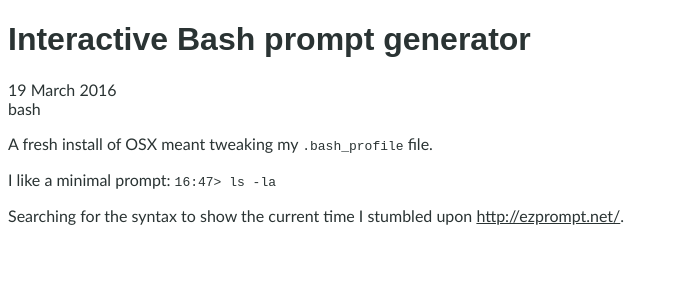
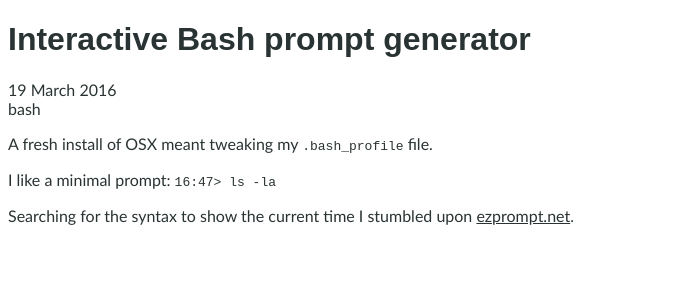
Before and after one commit to adrianblynch/adrianblynch.github.io, a Jekyll site: the page built from _posts/2016-03-19-interactive-bash-prompt-generator.md, in a window 1280 px wide. Shown: the top 300 px of the page, without its empty margins (0-674 px from the left). Built offline with Jekyll 4.4.1, drawn with Linux system fonts in a browser that asks for light colours; some of the changed lines change nothing that is shown.

Commit message:
Switch text and URL

```diff
--- a/_posts/2016-03-19-interactive-bash-prompt-generator.md
+++ b/_posts/2016-03-19-interactive-bash-prompt-generator.md
@@ -9,4 +9,4 @@
 
 I like a minimal prompt: `16:47> ls -la`
 
-Searching for the syntax to show the current time I stumbled upon [http://ezprompt.net/](ezprompt.net).
+Searching for the syntax to show the current time I stumbled upon [ezprompt.net](http://ezprompt.net/).
```
